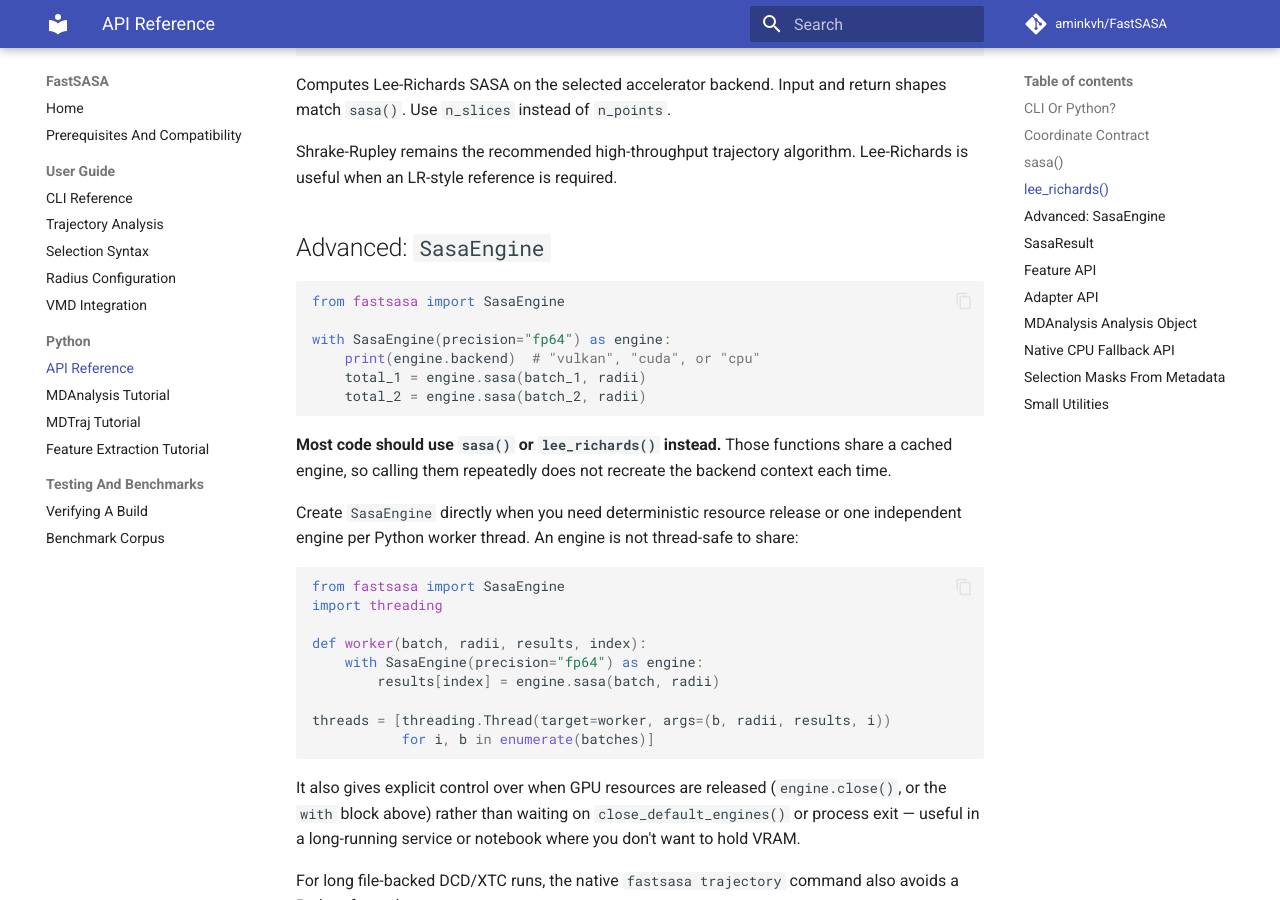
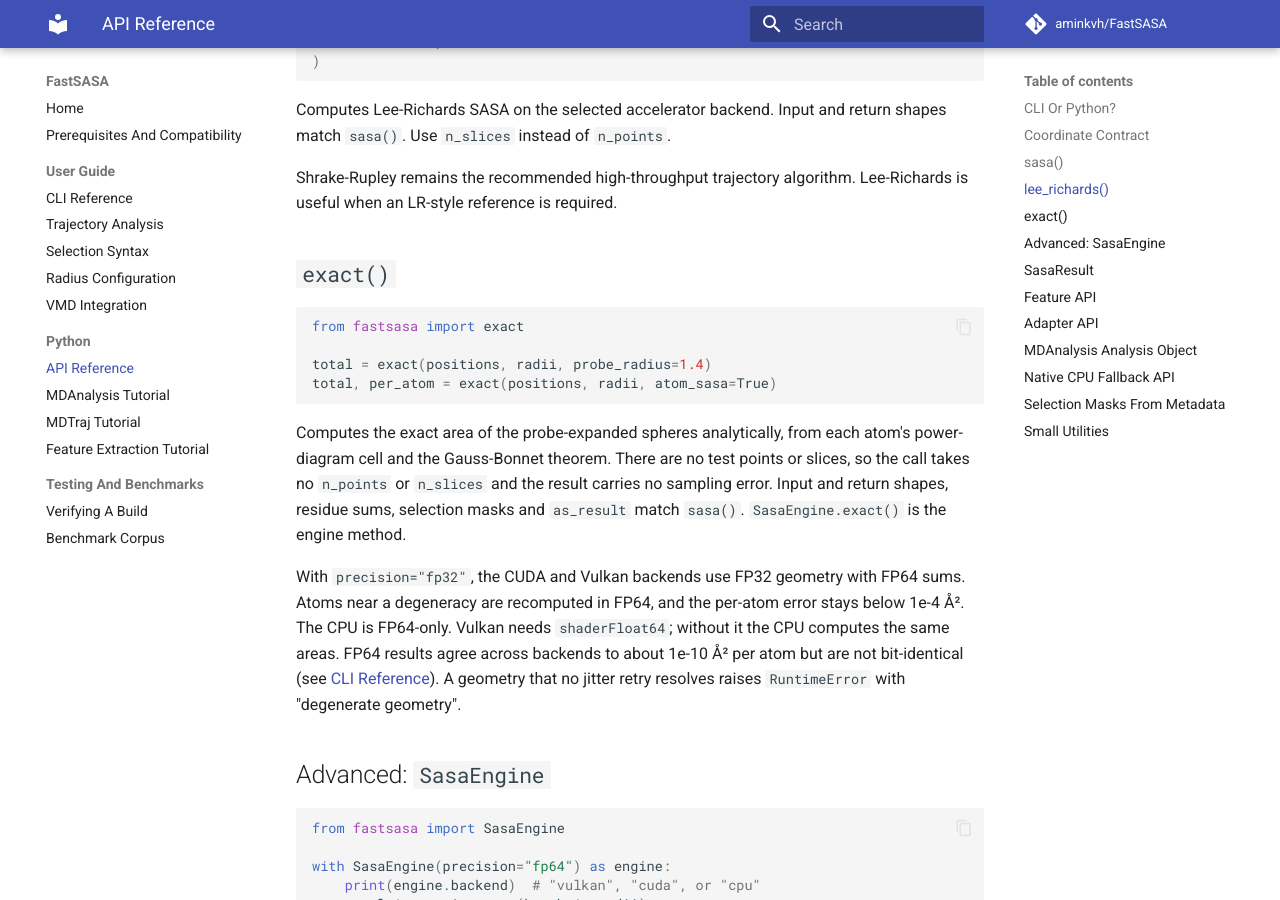
Before and after one commit to aminkvh/FastSASA, an MkDocs documentation site: the page built from docs/api.md, in a window 1280 px wide and 900 px high, scrolled down 2994 px. Built offline with MkDocs 1.6.1 and Material for MkDocs 9.7.7, drawn with Linux system fonts in a browser that asks for light colours; comment, search, counter and statistics services are not loaded; some of the changed text lies outside the part shown.

Commit message:
docs: exact mode, 1,024-point masks, GPU selection trajectories

````diff
--- a/docs/api.md
+++ b/docs/api.md
@@ -2,8 +2,9 @@
 
 FastSASA accepts NumPy-compatible coordinate and radius arrays. It does not
 require a particular structure or trajectory reader. The simplest entry points
-are `sasa()` for Shrake-Rupley and `lee_richards()` for Lee-Richards; both use
-the available CUDA, Vulkan, or threaded CPU backend automatically.
+are `sasa()` for Shrake-Rupley, `lee_richards()` for Lee-Richards, and
+`exact()` for the exact analytic area; all use the available CUDA, Vulkan, or
+threaded CPU backend automatically.
 
 ## CLI Or Python?
 
@@ -47,7 +48,9 @@ Precision:
 - use `precision="fp32"` for faster reduced-precision kernels, on GPU or CPU
 - CPU Shrake-Rupley supports fp32; CPU Lee-Richards is fp64-only — requesting
   fp32 with `lee_richards()` on the CPU backend emits a `RuntimeWarning` and
-  computes at fp64 (the CLI prints an equivalent warning to stderr)
+  computes at fp64 (the CLI prints an equivalent warning to stderr); the same
+  applies to `exact()`, whose GPU fp32 mode is mixed precision (FP32
+  geometry, FP64 sums)
 
 Native C contexts are available for Vulkan and CUDA and default to
 `FASTSASA_PRECISION_FP64`. The CPU backend uses the separate
@@ -117,6 +120,30 @@ Use `n_slices` instead of `n_points`.
 
 Shrake-Rupley remains the recommended high-throughput trajectory algorithm.
 Lee-Richards is useful when an LR-style reference is required.
+
+## `exact()`
+
+```python
+from fastsasa import exact
+
+total = exact(positions, radii, probe_radius=1.4)
+total, per_atom = exact(positions, radii, atom_sasa=True)
+```
+
+Computes the exact area of the probe-expanded spheres analytically, from
+each atom's power-diagram cell and the Gauss-Bonnet theorem. There are no
+test points or slices, so the call takes no `n_points` or `n_slices` and
+the result carries no sampling error. Input and return shapes, residue
+sums, selection masks and `as_result` match `sasa()`.
+`SasaEngine.exact()` is the engine method.
+
+With `precision="fp32"`, the CUDA and Vulkan backends use FP32 geometry with
+FP64 sums. Atoms near a degeneracy are recomputed in FP64, and the per-atom
+error stays below 1e-4 Å². The CPU is FP64-only. Vulkan needs
+`shaderFloat64`; without it the CPU computes the same areas. FP64 results
+agree across backends to about 1e-10 Å² per atom but are not bit-identical
+(see [CLI Reference](cli.md#exact-analytic-sasa)). A geometry that no
+jitter retry resolves raises `RuntimeError` with "degenerate geometry".
 
 ## Advanced: `SasaEngine`
 
@@ -326,6 +353,15 @@ the selected atoms. See the
 - `fastsasa_cpu_shrake_rupley_precision(...)` — same, with an added
   `precision` argument (`FASTSASA_PRECISION_FP64` or `FASTSASA_PRECISION_FP32`)
 - `fastsasa_cpu_lee_richards(...)` — fp64 only, no fp32 variant
+- `fastsasa_cpu_exact(...)` and `fastsasa_cpu_exact_centers(...)` — exact
+  analytic SASA of every atom or of listed atoms, fp64 only; radii include
+  the probe, and the result does not depend on the thread count
+
+The device context API (`fastsasa.h`) adds `fastsasa_context_exact()`, which
+takes the same `fastsasa_sr_input` as the Shrake-Rupley calls (radii include
+the probe; `n_points` and `test_points` are ignored). The trajectory API
+(`fastsasa_trajectory.h`) accepts `FASTSASA_ALGORITHM_EXACT`. Both can return
+`FASTSASA_DEGENERATE_GEOMETRY`.
 
 The CPU functions use FastSASA's own cell-list implementations. Passing
 `n_threads=0` selects `max(1, detected CPU threads - 1)`. The CLI uses that
````
Also changed, not shown: README.md (+5 -5 lines), docs/cli.md (+38 -2 lines), docs/index.md (+4 -3 lines), docs/testing.md (+16 -0 lines), docs/trajectory.md (+9 -5 lines).
